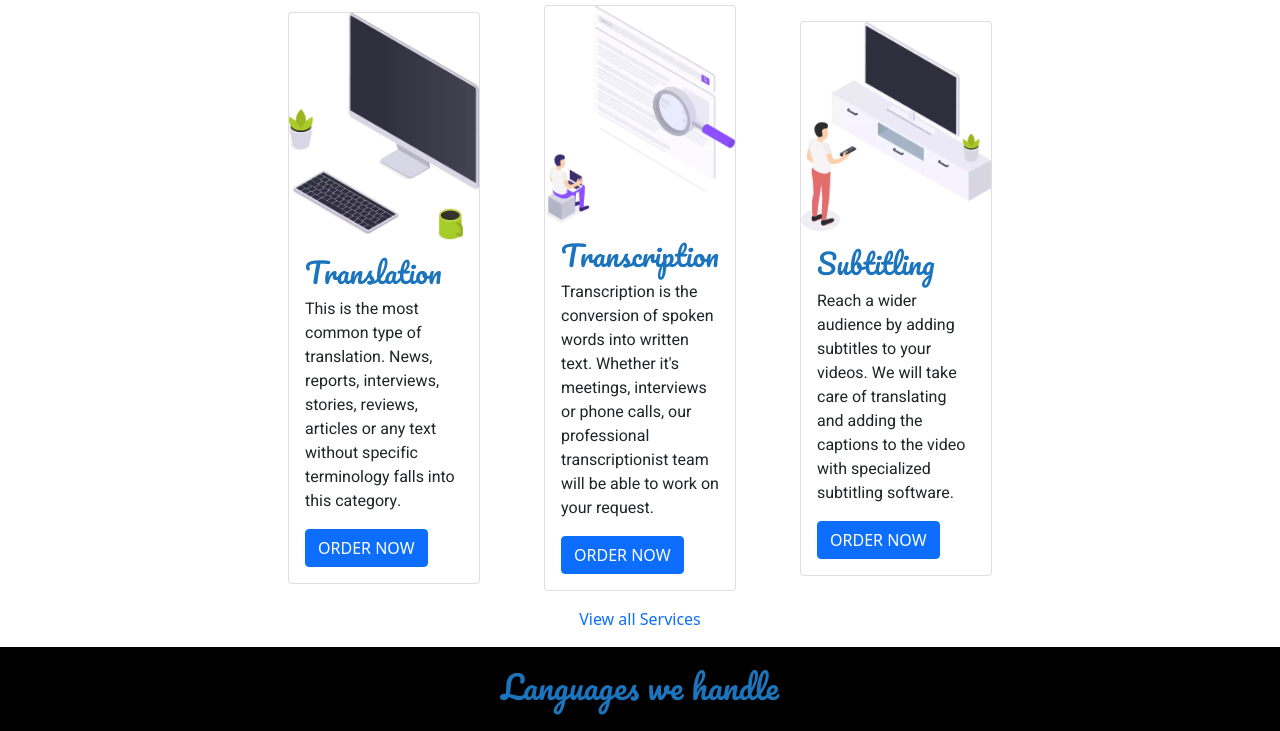
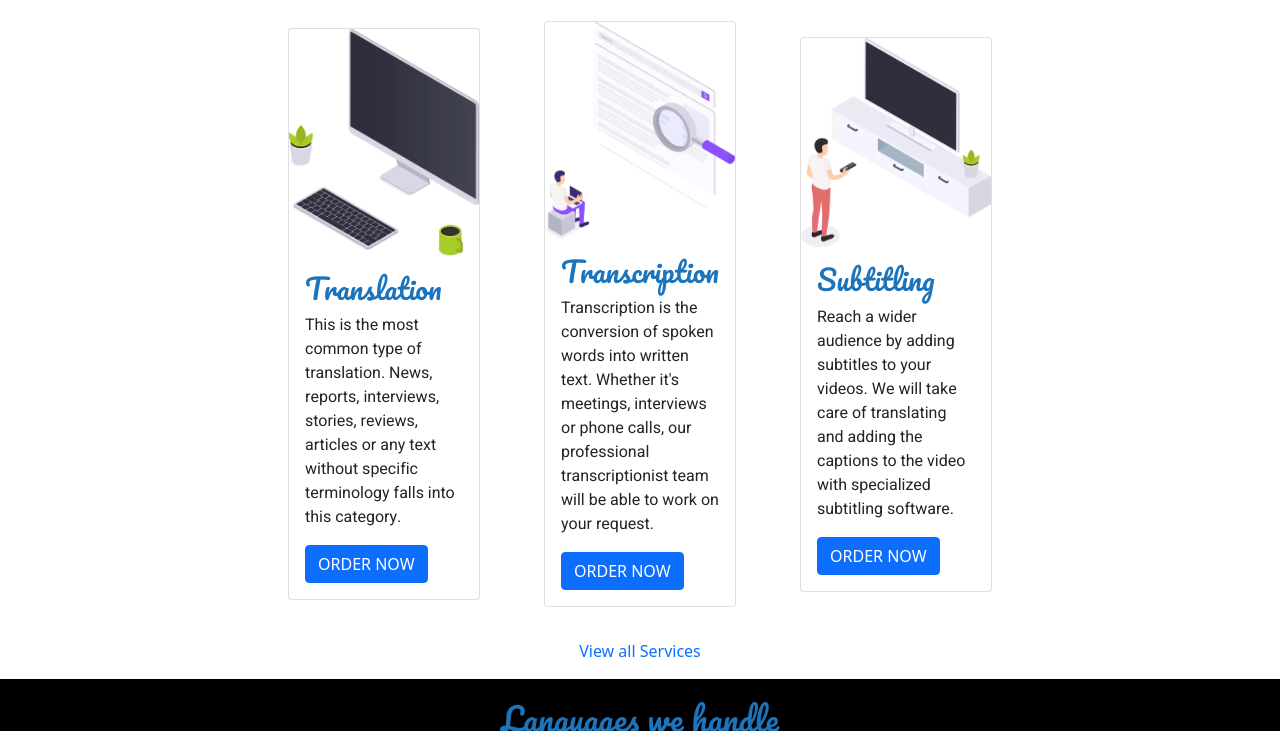
Before and after one commit to mbelenluna/sass-desafio, a website: page index.html in a window 1280 px wide. Shown: the part 731-1462 px from the top of the page. Drawn offline with nearby package versions, Linux system fonts and the light colour scheme.

Commit message:
Fixed padding in services card on Index

```diff
--- a/css/style.css
+++ b/css/style.css
@@ -369,17 +369,17 @@ ol li {
 .serviceslist-container-home .grid-translation {
   grid-area: translation;
   flex-direction: column;
-  margin: 0 2rem;
+  margin: 1rem 2rem;
 }
 .serviceslist-container-home .grid-transcription {
   grid-area: transcription;
   flex-direction: column;
-  margin: 0 2rem;
+  margin: 1rem 2rem;
 }
 .serviceslist-container-home .grid-subtitling {
   grid-area: subtitling;
   flex-direction: column;
-  margin: 0 2rem;
+  margin: 1rem 2rem;
 }
 .serviceslist-container-home .grid-viewall {
   grid-area: viewall;
```
